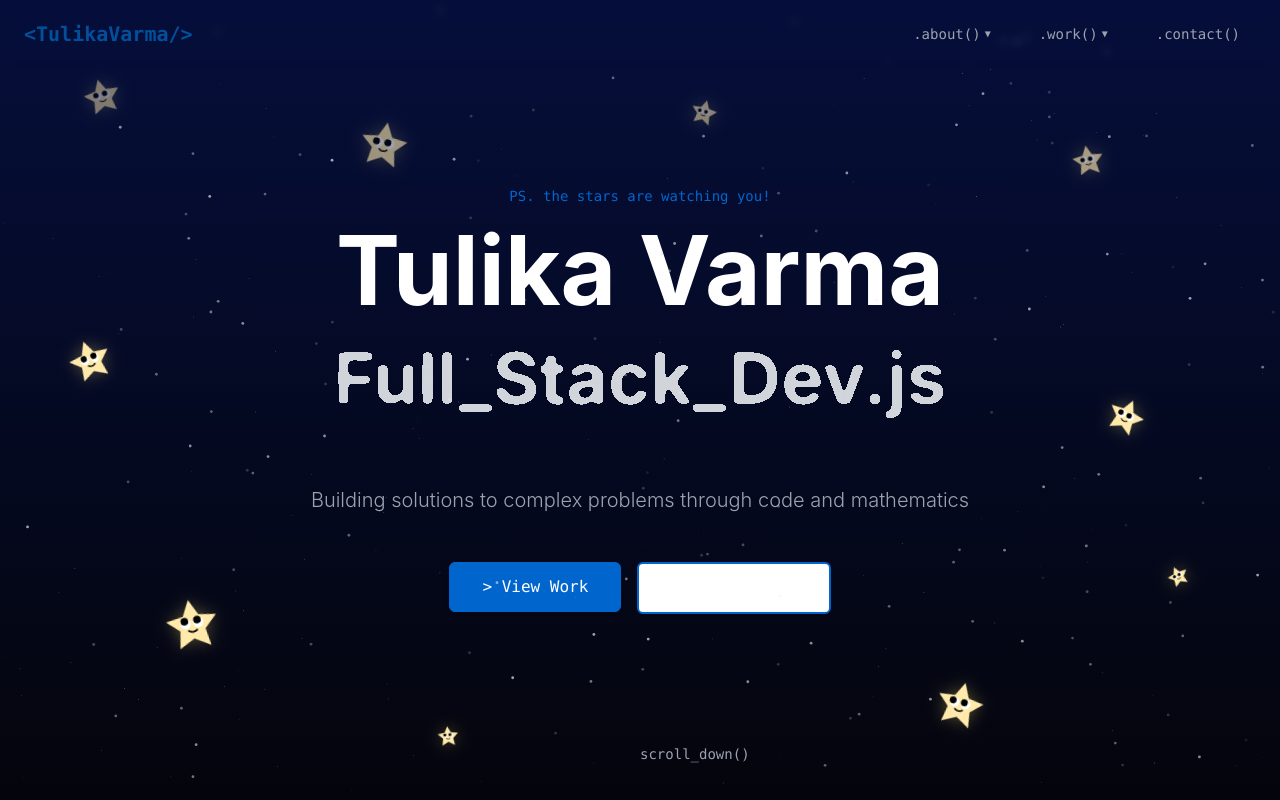
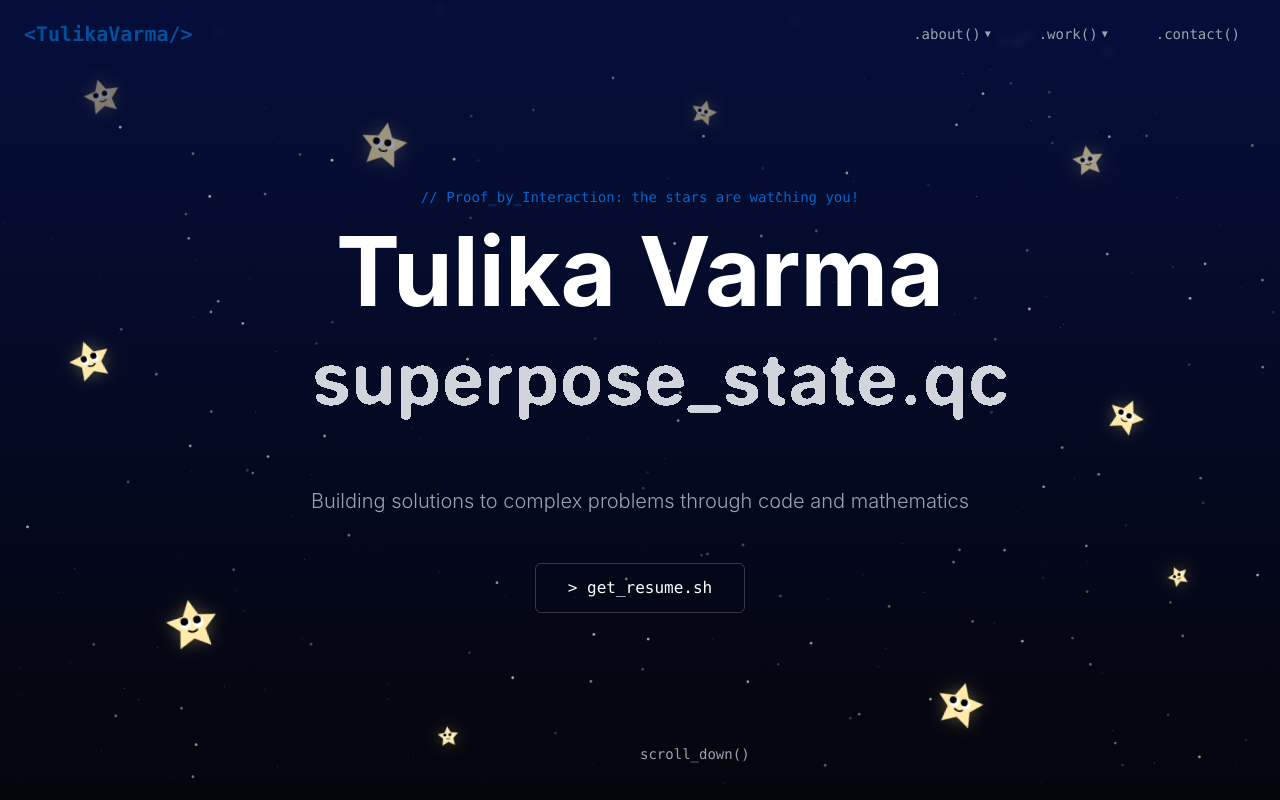
Before and after one commit to TulikaVarma/tulika-website-, a React (Vite) app: page / in a window 1280 px wide. Shown: the top 800 px of the page. Built offline with nearby package versions, Linux system fonts and the light colour scheme.

Commit message:
main page

```diff
--- a/src/App.jsx
+++ b/src/App.jsx
@@ -78,20 +78,21 @@ function App() {
             className="text-center"
           >
             <div className="text-[#0066CE] font-mono text-sm mb-4">
-              PS. the stars are watching you!
+              // Proof_by_Interaction: the stars are watching you!
             </div>
 
             <h1 className="text-6xl md:text-8xl font-bold text-white mb-6">
               Tulika Varma
             </h1>
 
-            <div className="text-2xl md:text-3xl text-gray-300 font-mono mb-8">
+            <div className="text-xl md:text-2xl text-gray-300 font-mono mb-8">
               <MorphingText
                 texts={[
-                  "CS_Student.exe",
-                  "Math_Enthusiast.py",
-                  "Problem_Solver.cpp",
-                  "Full_Stack_Dev.js"
+                  "train_model.py",
+                  "convolve_image.cpp",
+                  "query_database.sql",
+                  "superpose_state.qc",
+                  "deploy_pipeline.yaml"
                 ]}
               />
             </div>
@@ -100,18 +101,11 @@ function App() {
               Building solutions to complex problems through code and mathematics
             </p>
 
-            <div className="flex gap-4 justify-center font-mono">
+            <div className="flex gap-4 justify-center font-mono mt-8">
               <Button
-                onClick={() => scrollToSection('work')}
-                className="bg-[#0066CE] hover:bg-[#00468C] text-white px-8 py-6 text-base border border-[#0066CE]"
+                className="bg-transparent text-white border border-white/20 hover:border-[#0066CE] hover:bg-[#0066CE]/10 hover:text-white px-8 py-6 text-base transition-all duration-300 shadow-sm hover:shadow-[0_0_20px_rgba(0,102,206,0.3)]"
               >
-                {'>'} View Work
-              </Button>
-              <Button
-                variant="outline"
-                className="border-2 border-[#0066CE] text-white hover:bg-[#0066CE]/10 px-8 py-6 text-base"
-              >
-                {'>'} Download CV
+                {'>'} get_resume.sh
               </Button>
             </div>
           </motion.div>
```
